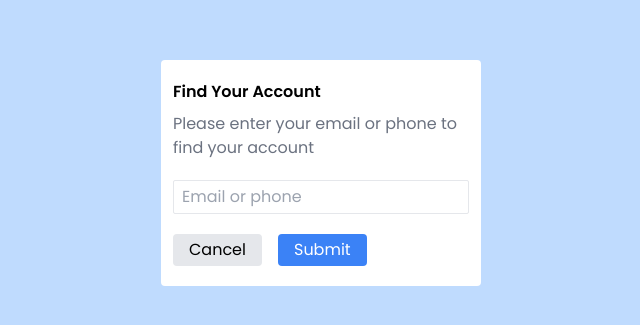
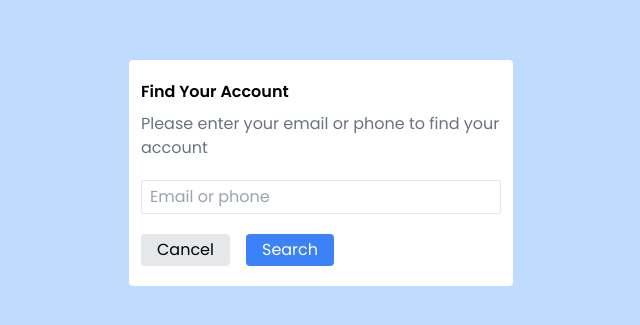
Before and after one commit to smanas1/first-social-app, a React (Vite) app in the folder client/: page /forgetpassword in a window 1280 px wide. Shown: the part 227-552 px from the top of the page, without its empty margins (319-959 px from the left). Built offline with nearby package versions, Linux system fonts and the light colour scheme.

Commit message:
forgetpassword code refactor

```diff
--- /dev/null
+++ b/client/src/components/ForgetPassword/ForgetPasswordSecrion.tsx
@@ -0,0 +1,30 @@
+import { Helmet } from "react-helmet-async";
+
+const ForgetPasswordSecrion = () => {
+  return (
+    <>
+      <Helmet>
+        <title>Forget Password</title>
+      </Helmet>
+      <div className="bg-white py-5 px-3 w-96 rounded">
+        <h1 className=" font-semibold">Find Your Account</h1>
+        <p className="text-gray-500 py-2">
+          Please enter your email or phone to find your account
+        </p>
+        <input
+          type="text"
+          placeholder="Email or phone"
+          className="border py-1 px-2 my-3 w-full rounded-sm"
+        />
+        <div className="pt-2">
+          <button className="bg-gray-200  py-1 rounded px-4">Cancel</button>
+          <button className="bg-blue-500  py-1 rounded px-4 text-white ms-4">
+            Search
+          </button>
+        </div>
+      </div>
+    </>
+  );
+};
+
+export default ForgetPasswordSecrion;
--- a/client/src/pages/ForgetPassword.tsx
+++ b/client/src/pages/ForgetPassword.tsx
@@ -1,18 +1,23 @@
+import { useState } from "react";
+import ForgetPasswordSecrion from "../components/ForgetPassword/ForgetPasswordSecrion";
 
 const ForgetPassword = () => {
+  const [section, setSection] = useState(0);
+  const renderComponent = () => {
+    switch (section) {
+      case 0:
+        return <ForgetPasswordSecrion />;
+      case 1:
+        return "Section 2";
+      default:
+        null;
+    }
+  };
   return (
     <div className="bg-blue-200 w-full h-screen flex justify-center items-center">
-      <div className="bg-white py-5 px-3 w-80 rounded">
-        <h1 className=" font-semibold">Find Your Account</h1>
-        <p className="text-gray-500 py-2">Please enter your email or phone to find your account</p>
-        <input type="text" placeholder="Email or phone" className="border py-1 px-2 my-3 w-full rounded-sm"/>
-      <div className="pt-2">
-        <button className="bg-gray-200  py-1 rounded px-4">Cancel</button>
-        <button className="bg-blue-500  py-1 rounded px-4 text-white ms-4">Submit</button>
-      </div>
-      </div>
+      {renderComponent()}
     </div>
-  )
-}
+  );
+};
 
-export default ForgetPassword
+export default ForgetPassword;
```
